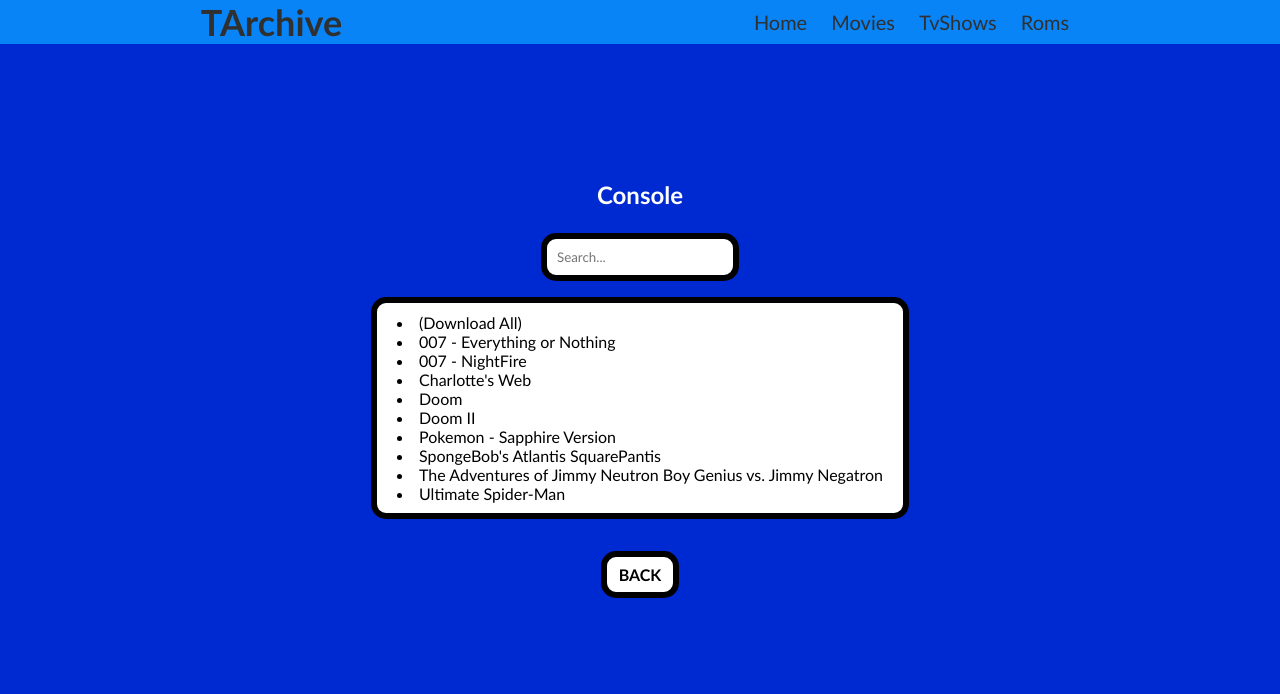
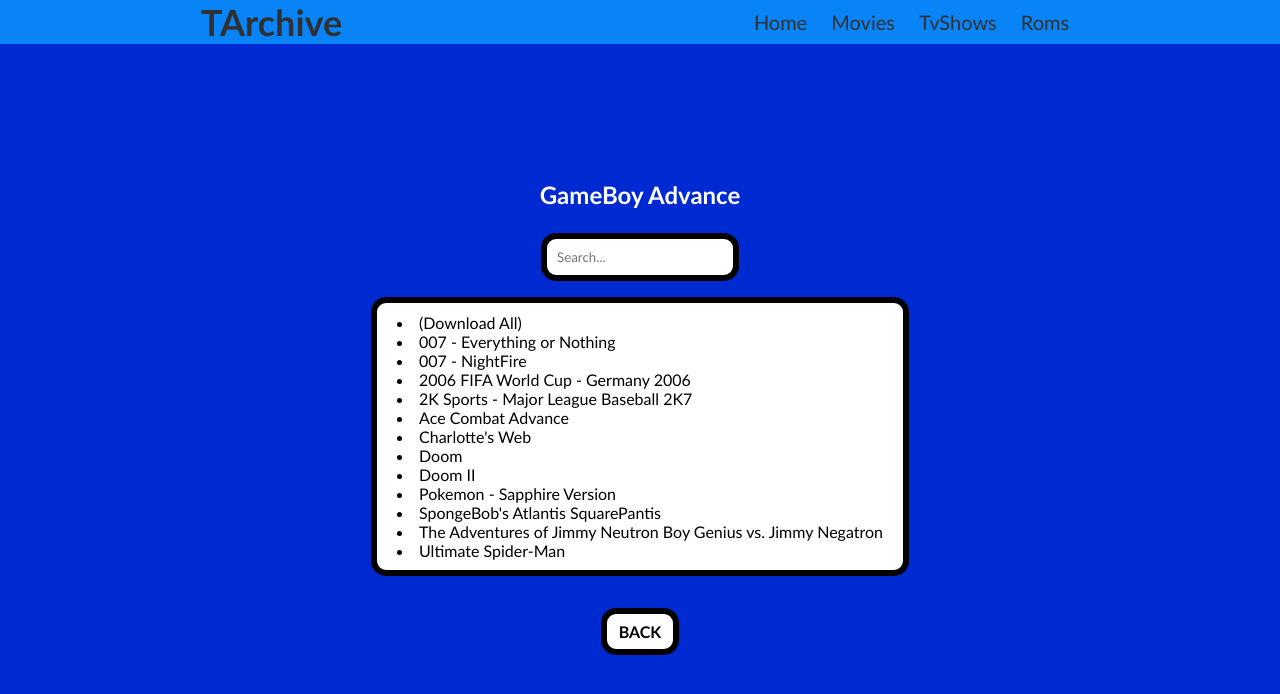
Before and after one commit to Adam456a/TArchive, a plain HTML site: page GameBoyAdvanced/GameBoyAdvanced.html in a window 1280 px wide. Drawn offline with Linux system fonts and the light colour scheme.

Commit message:
you guessed it more roms

```diff
--- a/GameBoyAdvanced/GameBoyAdvanced.html
+++ b/GameBoyAdvanced/GameBoyAdvanced.html
@@ -4,7 +4,7 @@
     <link rel="icon" href="../logo.png">
     <meta charset="UTF-8">
     <meta name="viewport" content="width=device-width, initial-scale=1.0">
-    <title>TAchive | Roms | Console</title>
+    <title>TAchive | Roms | GameBoy Advance</title>
     <link rel="stylesheet" href="../style.css">
 </head>
 <body>
@@ -19,7 +19,7 @@
             <a href="../roms.html">Roms</a>
         </nav>
     </header>
-    <h2>Console</h2>
+    <h2>GameBoy Advance</h2>
     <div class="search-bar">
         <input type="text" id="search-input" placeholder="Search..." onkeyup="searchFunction()">
     </div>
@@ -37,6 +37,9 @@
                 <li><a href="roms/007 - NightFire.gba">007 - NightFire</a></li>
                 <li><a href="roms/Charlotte's Web.gba">Charlotte's Web</a></li>
                 <li><a href="roms/Doom II.gba">Doom II</a></li>
+                <li><a href="roms/2K Sports - Major League Baseball 2K7.gba">2K Sports - Major League Baseball 2K7</a></li>
+                <li><a href="roms/2006 FIFA World Cup - Germany 2006.gba">2006 FIFA World Cup - Germany 2006</a></li>
+                <li><a href="roms/Ace Combat Advance.gba">Ace Combat Advance</a></li>
             </ul>
         </div>
     </div>
```
Also changed, not shown: 3 other files.
